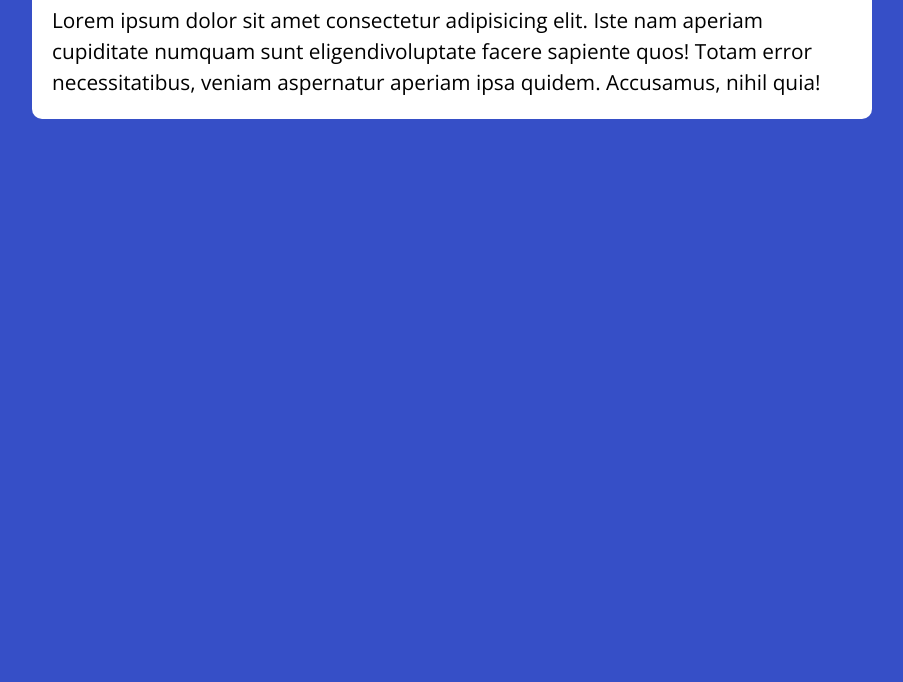
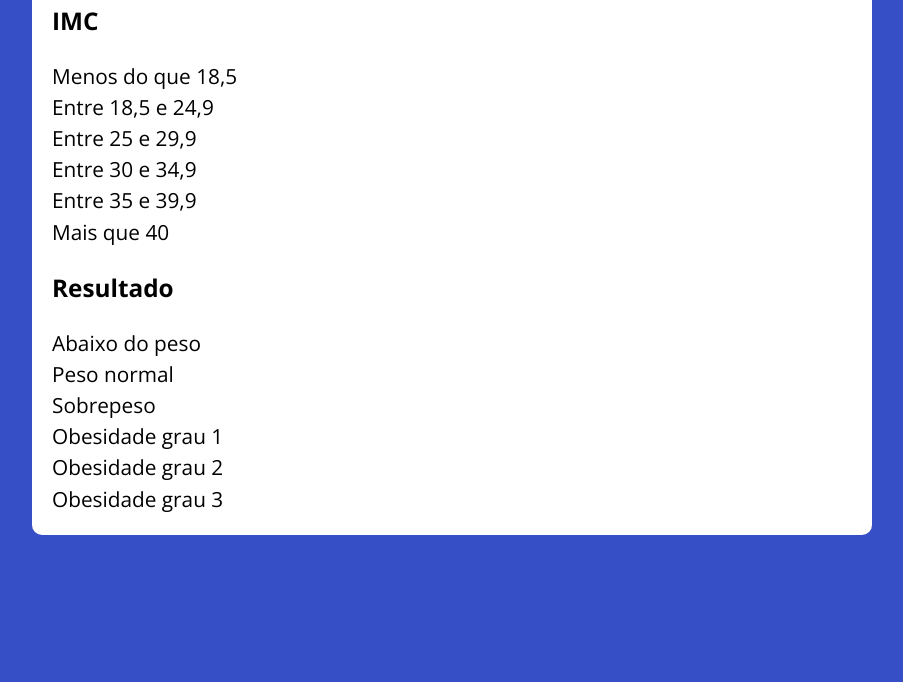
Before and after one commit to guilhermepadial4/Dev_Samurai, a plain HTML site: page class 06/index.html in a window 1280 px wide. Shown: the part 118-800 px from the top of the page, without its empty margins (188-1091 px from the left). Drawn offline with nearby package versions, Linux system fonts and the light colour scheme.

Commit message:
Update index.html and reset.css

```diff
--- a/class 06/assets/css/reset.css
+++ b/class 06/assets/css/reset.css
@@ -7,7 +7,7 @@
 
 @import url('https://fonts.googleapis.com/css2?family=Open+Sans:wght@400;700&display=swap');
 
-html, body, div, span, applet, object, iframe, h2, h3, h4, h5, h6, p, blockquote, pre,
+html, body, div, span, applet, object, iframe, h4, h5, h6, p, blockquote, pre,
 a, abbr, acronym, address, big, cite, code,
 del, dfn, em, img, ins, kbd, q, s, samp,
 small, strike, strong, sub, sup, tt, var,
--- a/class 06/index.html
+++ b/class 06/index.html
@@ -16,13 +16,27 @@
 
 <body>
     <section id="section__container" class="section__container">
-        <h1>Lorem ipsum dolor</h1>
+        <h1>Tabela IMC</h1>
 
-        <p>
-            Lorem ipsum dolor sit amet consectetur adipisicing elit. Iste nam aperiam cupiditate
-            numquam sunt eligendivoluptate facere sapiente quos! Totam error necessitatibus,
-            veniam aspernatur aperiam ipsa quidem. Accusamus, nihil quia!
-        </p>
+        <div class="div__container-imc">
+            <h3>IMC</h3>
+            <p>Menos do que 18,5</p>
+            <p>Entre 18,5 e 24,9</p>
+            <p>Entre 25 e 29,9</p>
+            <p>Entre 30 e 34,9</p>
+            <p>Entre 35 e 39,9</p>
+            <p>Mais que 40</p>
+        </div>
+
+        <div class="div__container-result">
+            <h3>Resultado</h3>
+            <p>Abaixo do peso</p>
+            <p>Peso normal</p>
+            <p>Sobrepeso</p>
+            <p>Obesidade grau 1</p>
+            <p>Obesidade grau 2</p>
+            <p>Obesidade grau 3</p>
+        </div>
 
     </section>
 </body>
```
